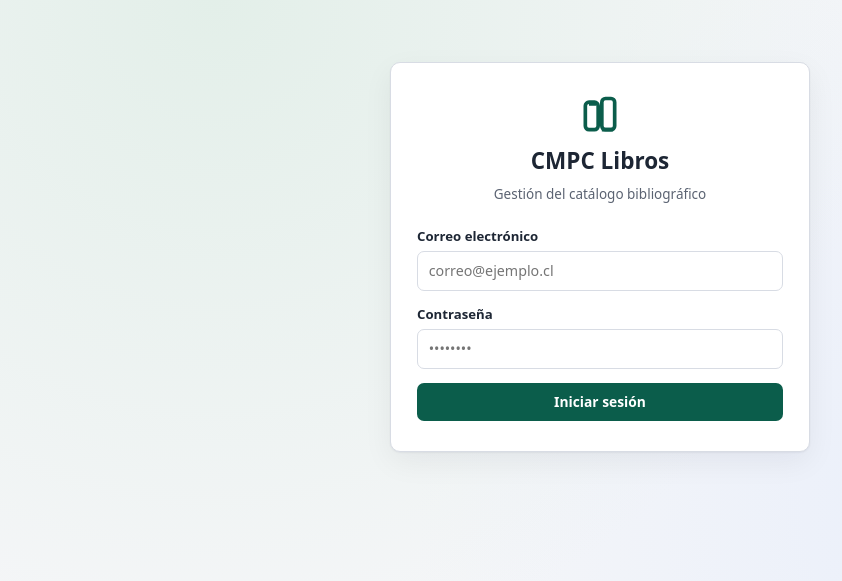
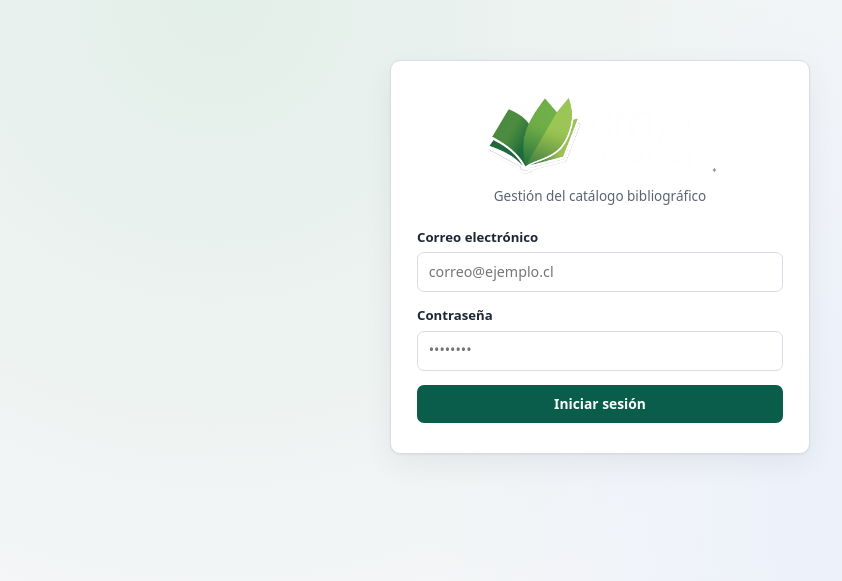
Before and after one commit to jpsepulvedaf/cmpc-books, a React (Vite) app in the folder apps/web/: page /login in a window 1280 px wide. Shown: the part 143-724 px from the top of the page, without its empty margins (40-882 px from the left). Built offline with nearby package versions, Linux system fonts and the light colour scheme.

Commit message:
feat(web): replace inline brand icon+text with CMPC Libros logo image in login and navbar

```diff
--- a/apps/web/src/features/auth/LoginPage.tsx
+++ b/apps/web/src/features/auth/LoginPage.tsx
@@ -47,20 +47,13 @@
     <div className="login-screen">
       <div className="card login-card">
         <div className="login-brand" aria-label="CMPC Libros">
-          <svg
-            width="44"
-            height="44"
-            viewBox="0 0 24 24"
-            fill="none"
-            stroke="currentColor"
-            strokeWidth="2"
-            aria-hidden="true"
-          >
-            <rect x="4" y="5" width="7" height="15" rx="2" />
-            <rect x="13" y="3" width="7" height="17" rx="2" />
-            <path d="M13 20 L19 20 M6 6 L10 6" />
-          </svg>
-          <h1>CMPC Libros</h1>
+          <img
+            src="/logo.png"
+            alt="CMPC Libros"
+            className="login-logo"
+            width={180}
+            height={90}
+          />
           <p className="login-subtitle">Gestión del catálogo bibliográfico</p>
         </div>
 
--- a/apps/web/src/layout/AppLayout.tsx
+++ b/apps/web/src/layout/AppLayout.tsx
@@ -6,7 +6,7 @@
 import { roleLabel } from '../lib/format';
 import { exportBooksCsv, triggerCsvDownload } from '../features/books/api';
 import { Badge } from '../shared/Badge';
-import { IconBooks, IconDownload, IconMenu, IconClose } from '../shared/Icons';
+import { IconDownload, IconMenu, IconClose } from '../shared/Icons';
 
 export function AppLayout() {
   const navigate = useNavigate();
@@ -49,12 +49,7 @@
     <div className="app-shell">
       <header className="navbar">
         <NavLink to="/libros" className="navbar__brand" aria-label="CMPC Libros — inicio">
-          <span className="navbar__logo">
-            <IconBooks size={24} />
-          </span>
-          <span className="navbar__brand-text">
-            CMPC <strong>Libros</strong>
-          </span>
+          <img src="/logo.png" alt="CMPC Libros" className="navbar__brand-logo" height={34} />
         </NavLink>
 
         <nav className="navbar__links" aria-label="Navegación principal">
--- a/apps/web/src/styles/components.css
+++ b/apps/web/src/styles/components.css
@@ -189,15 +189,10 @@
   color: var(--color-primary);
 }
 
-.navbar__logo {
-  display: inline-flex;
-  align-items: center;
-  justify-content: center;
-  width: 34px;
+.navbar__brand-logo {
   height: 34px;
-  border-radius: 9px;
-  background: var(--color-primary-soft);
-  color: var(--color-primary);
+  width: auto;
+  object-fit: contain;
 }
 
 .navbar__brand-text strong {
@@ -849,14 +844,12 @@
   margin-bottom: 22px;
 }
 
-.login-brand svg {
-  color: var(--color-primary);
-}
-
-.login-brand h1 {
-  margin: 0;
-  font-size: 1.5rem;
-  font-weight: 800;
+.login-logo {
+  max-width: 240px;
+  max-height: 120px;
+  width: auto;
+  height: auto;
+  object-fit: contain;
 }
 
 .login-subtitle {
```
Also changed, not shown: apps/web/public/logo.png (added), 1 other file (tests, documents, lock files or other folders).
